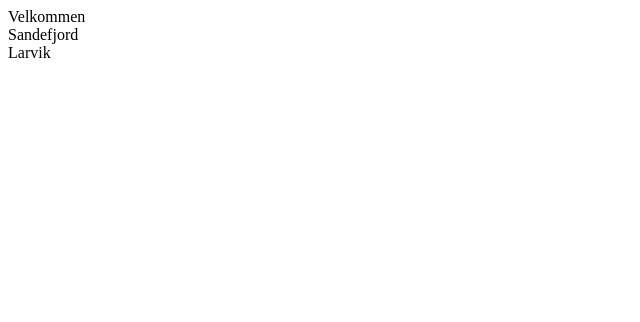
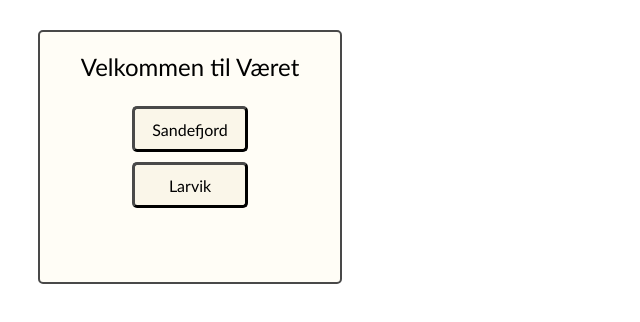
Before and after one commit to OriginalKilljoy/CodeAlong280125, a plain HTML site: page index.html in a window 1280 px wide. Shown: the whole page, without its empty margins (0-640 px from the left). Drawn offline with Linux system fonts and the light colour scheme.

Commit message:
Cleaned up js and added css

```diff
--- a/index.html
+++ b/index.html
@@ -1,40 +1,79 @@
 <!DOCTYPE html>
 <html lang="en">
+
 <head>
     <meta charset="UTF-8">
     <meta name="viewport" content="width=device-width, initial-scale=1.0">
     <title>Code along</title>
+    <style>
+        .weatherApp {
+            border: solid 2px #494949;
+            border-radius: 5px;
+            width: 300px;
+            height: 250px;
+            display: flex;
+            flex-direction: column;
+            align-items: center;
+            font-family: 'Gill Sans', 'Gill Sans MT', Calibri, 'Trebuchet MS', sans-serif;
+            background-color: #fffdf6;
+            margin: 30px;
+        }
+
+        .title {
+            margin: 20px;
+            font-size: x-large;
+        }
+
+        .placeName {
+            border: 3px outset #494949;
+            border-radius: 5px;
+            margin: 5px;
+            padding: 5px;
+            user-select: none;
+            background-color: #faf6e9;
+            height: 30px;
+            width: 100px;
+            display: flex;
+            justify-content: center;
+            align-items: center;
+            cursor: pointer;
+            transition-duration: 0.4s;
+        }
+
+        .placeName:hover{
+            background-color: #ece8d9;
+            box-shadow: 0px 1px 11px rgba(0, 0, 0, 0.3);
+        }
+
+        .weatherInfo {
+            margin: 10px;
+        }
+
+    </style>
 </head>
+
 <body>
 
     <div id="app"></div>
 
-
     <script>
-    let weathersandefjord = "sol"
-    let weatherLarvik = "regn"
-    //Finne enkelt vær
-    //Finne enkelt by
 
         drawPage()
-        function drawPage(){
+        function drawPage() {
             document.getElementById('app').innerHTML = /*HTML*/`
-            <div>Velkommen</div>
-            <div onclick ="showWeather('Sandefjord')">Sandefjord</div>
-            <div onclick="showWeather('Larvik')">Larvik</div>
-            <div id="weatherTable"></div>
-            `
+            <div class="weatherApp">
+                <div class="title">Velkommen til Været</div>
+                <div class="placeName" onclick ="showWeather('Sandefjord', 'strålende sol')">Sandefjord</div>
+                <div class="placeName" onclick="showWeather('Larvik', 'masse regn')">Larvik</div>
+                <div class="weatherInfo" id="weatherInfo"></div>
+            </div>
+            `;
         }
 
-        function showWeather(city){
-            if(city == "Sandefjord"){
-                document.getElementById('weatherTable').innerHTML = /*HTML*/`
-                <div>I sandefjord er det strålende sol</div>`
-            }
-            else if(city == "Larvik"){
-                document.getElementById('weatherTable').innerHTML = /*HTML*/`
-                <div>I Larvik pøser det ned</div>`
-            }
+        function showWeather(city, weatherType) {
+            document.getElementById('weatherInfo').innerHTML = /*HTML*/`
+            <div>I ${city} er det ${weatherType}</div>
+        `;
         }
 
         //Værmeldingsside
@@ -46,4 +85,5 @@
 
     </script>
 </body>
+
 </html>
```
Lines whose indentation alone changed are shown as unchanged.
